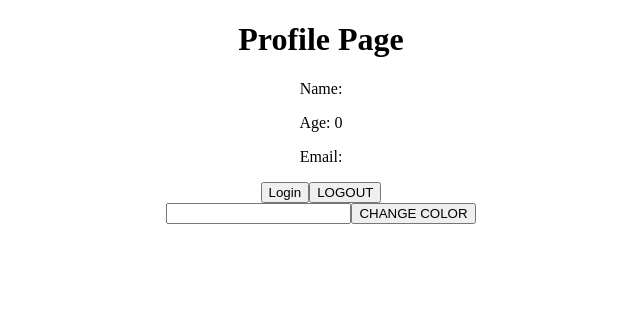
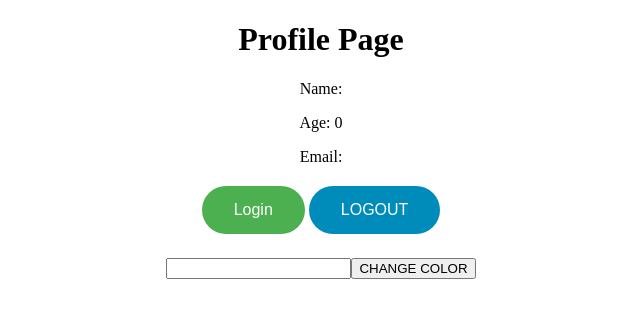
Before and after one commit to brightiortsor/redux_toolkit, a React (Create React App) app: page / in a window 1280 px wide. Shown: the top 318 px of the page, without its empty margins (319-959 px from the left). Built offline with nearby package versions, Linux system fonts and the light colour scheme.

Commit message:
added btn css

```diff
--- a/src/App.css
+++ b/src/App.css
@@ -2,37 +2,32 @@
   text-align: center;
 }
 
-.App-logo {
-  height: 40vmin;
-  pointer-events: none;
+.btn {
+  border: none;
+  color: white;
+  padding: 15px 32px;
+  text-align: center;
+  text-decoration: none;
+  display: inline-block;
+  font-size: 16px;
+  margin: 4px 2px;
+  margin-bottom: 1.5rem;
+  border-radius: 2rem;
+  cursor: pointer;
 }
 
-@media (prefers-reduced-motion: no-preference) {
-  .App-logo {
-    animation: App-logo-spin infinite 20s linear;
-  }
-}
-
-.App-header {
-  background-color: #282c34;
-  min-height: 100vh;
-  display: flex;
-  flex-direction: column;
-  align-items: center;
-  justify-content: center;
-  font-size: calc(10px + 2vmin);
+.btn-primary {
+  background-color: #4CAF50; /* Green */
   color: white;
 }
 
-.App-link {
-  color: #61dafb;
+.btn-primary:hover {
+  background: none;
+  color: #4CAF50;
+  border: 1px solid #4CAF50;
 }
 
-@keyframes App-logo-spin {
-  from {
-    transform: rotate(0deg);
-  }
-  to {
-    transform: rotate(360deg);
-  }
+.btn-secondary {
+  background-color: #008CBA; /* Blue */
+  color: white;
 }
--- a/src/components/Login.js
+++ b/src/components/Login.js
@@ -8,6 +8,7 @@ function Login() {
   return (
     <div>
       <button
+      className="btn btn-primary"
         onClick={() => {
           dispatch(
             login({ name: "Bright", age: 30, email: "iortsor@gmail.com" })
@@ -18,6 +19,7 @@ function Login() {
       </button>
 
       <button
+        className="btn btn-secondary"
         onClick={() => {
           dispatch(logout());
         }}
```
